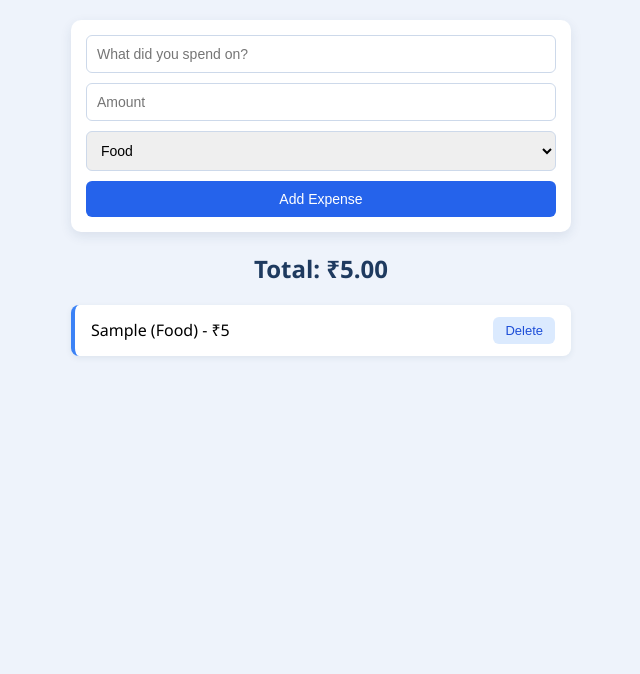
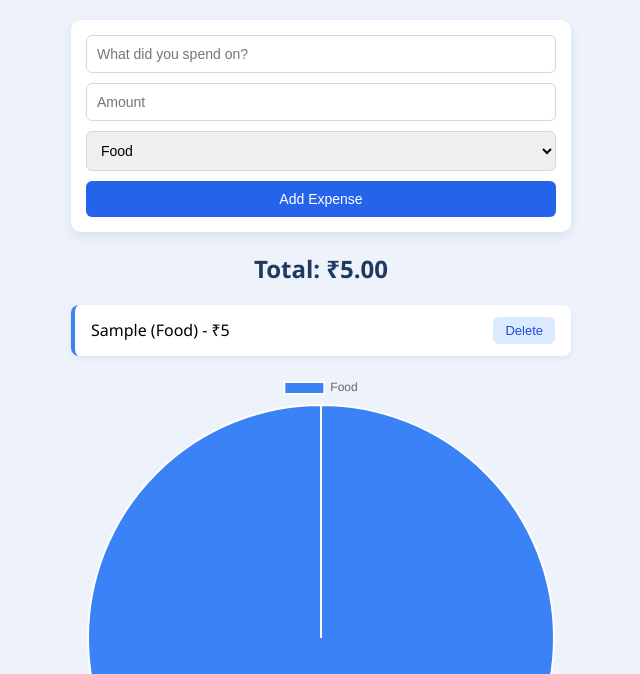
Before and after one commit to shreyavinod22kar/Expense-Tracker, a plain HTML site: page index.html in a window 1280 px wide. Both pictures are taken after typing "Sample", "5" into the empty fields and a click on the button "Add Expense". Shown: the part 126-800 px from the top of the page, without its empty margins (319-959 px from the left). Drawn offline with nearby package versions, Linux system fonts and the light colour scheme.

Commit message:
Added Chart.js pie chart for category-wise spending

```diff
--- a/index.html
+++ b/index.html
@@ -27,7 +27,9 @@
 
   <!-- List of expenses -->
   <ul id="expense-list"></ul>
+  <canvas id="expense-chart" width="400" height="300"></canvas>
 
+<script src="https://cdn.jsdelivr.net/npm/chart.js"></script>
   <script src="script.js"></script>
 </body>
 </html>
--- a/script.js
+++ b/script.js
@@ -4,6 +4,18 @@ const amountInput = document.getElementById('expense-amount');
 const categoryInput = document.getElementById('expense-category');
 const expenseList = document.getElementById('expense-list');
 const totalAmount = document.getElementById('total-amount');
+
+const ctx = document.getElementById('expense-chart').getContext('2d');
+let expenseChart = new Chart(ctx, {
+  type: 'pie',
+  data: {
+    labels: [],
+    datasets: [{
+      data: [],
+      backgroundColor: ['#3b82f6', '#60a5fa', '#93c5fd', '#1d4ed8', '#2563eb']
+    }]
+  }
+});
 
 let expenses = [];
 let total = 0;
@@ -25,6 +37,7 @@ form.addEventListener('submit', function(event) {
   expenses.push(newExpense);
   updateTotal();
   renderExpenses();
+  updateChart();
 
   form.reset();
 });
@@ -47,8 +60,25 @@ function renderExpenses() {
   });
 }
 
+function updateChart() {
+  const categoryTotals = {};
+
+  expenses.forEach(function(expense) {
+    if (categoryTotals[expense.category]) {
+      categoryTotals[expense.category] += expense.amount;
+    } else {
+      categoryTotals[expense.category] = expense.amount;
+    }
+  });
+
+  expenseChart.data.labels = Object.keys(categoryTotals);
+  expenseChart.data.datasets[0].data = Object.values(categoryTotals);
+  expenseChart.update();
+}
+
 function deleteExpense(id) {
   expenses = expenses.filter(expense => expense.id !== id);
   updateTotal();
   renderExpenses();
+  updateChart();
 }
```
